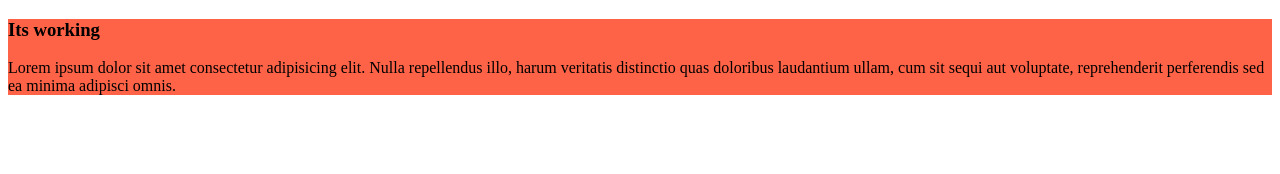
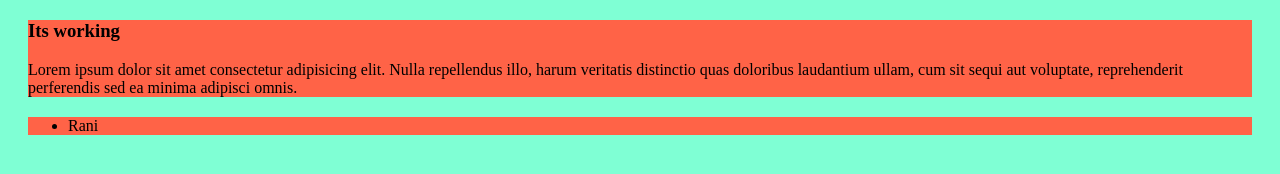
Before and after one commit to Mafuzur560/github-test, a plain HTML site: page index.html in a window 1280 px wide. Drawn offline with Linux system fonts and the light colour scheme.

Commit message:
secound time commit

```diff
--- a/index.html
+++ b/index.html
@@ -3,7 +3,7 @@
 <head>
     <meta charset="UTF-8">
     <meta name="viewport" content="width=device-width, initial-scale=1.0">
-    <link rel="stylesheet" href="style.css">
+    <link rel="stylesheet" href="styles/style.css">
     <title>Github test</title>
 </head>
 <body>
@@ -11,6 +11,11 @@
         <h3>Its working</h3>
         <p>Lorem ipsum dolor sit amet consectetur adipisicing elit. Nulla repellendus illo, harum veritatis distinctio quas doloribus laudantium ullam, cum sit sequi aut voluptate, reprehenderit perferendis sed ea minima adipisci omnis.</p>
     </div>
+    <div>
+        <ul>
+            <li>Rani</li>
+        </ul>
+    </div>
 
 </body>
 </html>
--- a/style.css
+++ /dev/null
@@ -1,4 +0,0 @@
-div{
-    background-color: tomato;
-
-}
--- /dev/null
+++ b/styles/style.css
@@ -0,0 +1,8 @@
+div{
+    background-color: tomato;
+    margin: 20px;
+
+}
+body{
+    background-color: aquamarine;
+}
```
